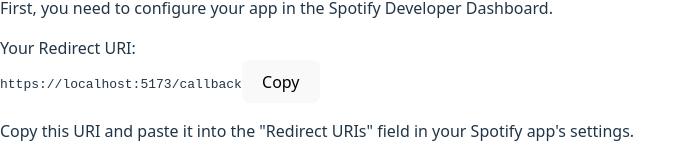
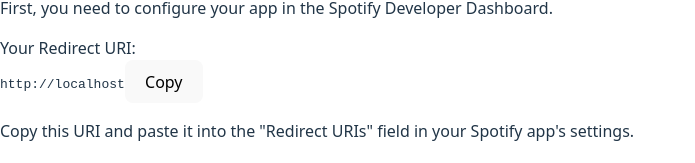
Before and after one commit to ericfjmnz/SpotifyClone, a React (Vite) app: page / in a window 1280 px wide. Shown: the part 343-506 px from the top of the page, without its empty margins (0-695 px from the left). Built offline with nearby package versions, Linux system fonts and the light colour scheme.

Commit message:
redirect

```diff
--- a/src/App.jsx
+++ b/src/App.jsx
@@ -1,7 +1,7 @@
 import React, { useState, useEffect, useCallback, createContext, useContext } from 'react';
 
 // --- Spotify API Configuration ---
-const REDIRECT_URI = 'https://localhost:5173/callback'; // Using a static URI as requested
+const REDIRECT_URI = window.location.origin; // Using a static URI as requested
 const AUTH_ENDPOINT = "https://accounts.spotify.com/authorize";
 const RESPONSE_TYPE = "token";
 const SCOPES = [
```
